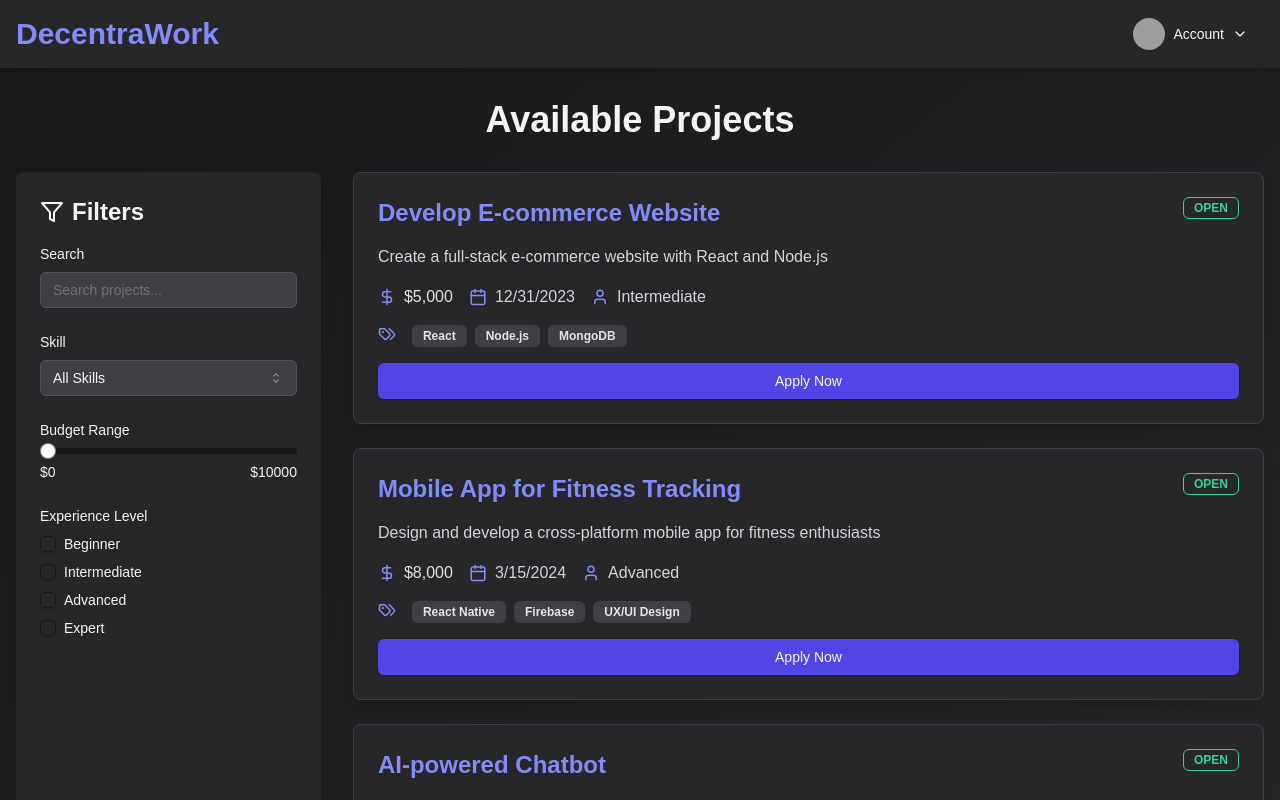
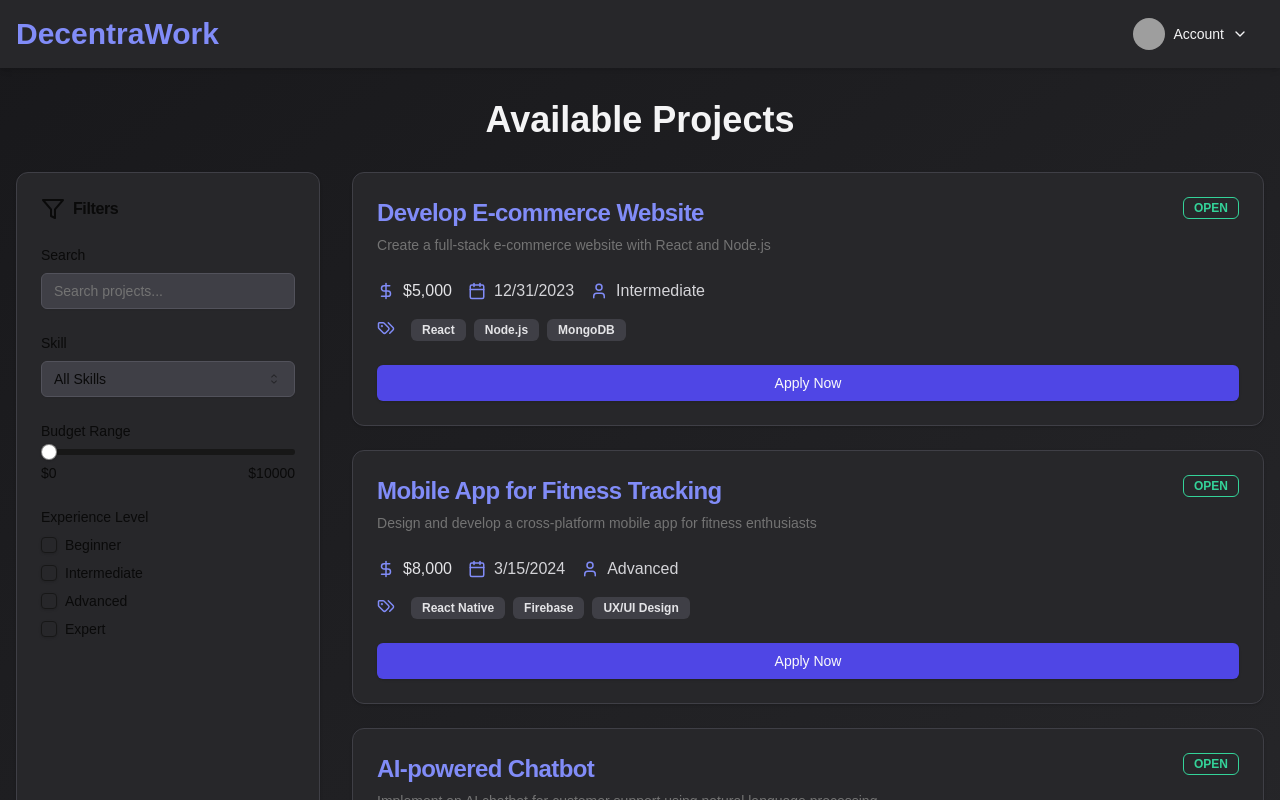
Before and after one commit to Absterrg0/DecentraWork, a Next.js app: page /listing in a window 1280 px wide. Shown: the top 800 px of the page. Built offline with nearby package versions, Linux system fonts and the light colour scheme; grey boxes are pictures that could not be loaded.

Commit message:
Basic Listing Done

```diff
--- a/app/listing/page.tsx
+++ b/app/listing/page.tsx
@@ -7,10 +7,29 @@ import { Button } from "@/components/ui/button";
 import { Input } from "@/components/ui/input";
 import { Badge } from "@/components/ui/badge";
 import { Avatar, AvatarFallback, AvatarImage } from "@/components/ui/avatar";
-import { DropdownMenu, DropdownMenuContent, DropdownMenuItem, DropdownMenuTrigger } from "@/components/ui/dropdown-menu";
-import { Select, SelectContent, SelectItem, SelectTrigger, SelectValue } from "@/components/ui/select";
+import {
+  DropdownMenu,
+  DropdownMenuContent,
+  DropdownMenuItem,
+  DropdownMenuTrigger
+} from "@/components/ui/dropdown-menu";
+import {
+  Select,
+  SelectContent,
+  SelectItem,
+  SelectTrigger,
+  SelectValue
+} from "@/components/ui/select";
 import { Slider } from "@/components/ui/slider";
 import { Checkbox } from "@/components/ui/checkbox";
+import {
+  Card,
+  CardContent,
+  CardDescription,
+  CardFooter,
+  CardHeader,
+  CardTitle,
+} from "@/components/ui/card";
 
 interface Project {
   id: number;
@@ -63,7 +82,7 @@ export default function MainJobListingPage() {
   const [projects, setProjects] = useState<Project[]>([]);
   const [searchTerm, setSearchTerm] = useState<string>('');
   const [selectedSkill, setSelectedSkill] = useState<string>('all');
-  const [budgetRange, setBudgetRange] = useState<[number, number]>([0, 10000]);
+  const [budgetRange, setBudgetRange] = useState<number[]>([0, 10000]);
   const [selectedExperience, setSelectedExperience] = useState<string[]>([]);
 
   useEffect(() => {
@@ -117,12 +136,14 @@ export default function MainJobListingPage() {
 
         <div className="flex flex-col md:flex-row gap-8">
           {/* Filters */}
-          <div className="w-full md:w-1/4 bg-zinc-800 p-6 rounded-lg shadow-lg">
-            <h3 className="text-2xl font-semibold mb-4 flex items-center">
+          <Card className="w-full md:w-1/4 bg-zinc-800 border-zinc-700">
+            <CardHeader>
+              <CardTitle className="flex items-center">
                 <Filter className="mr-2" size={24} />
                 Filters
-            </h3>
-            <div className="space-y-6">
+              </CardTitle>
+            </CardHeader>
+            <CardContent className="space-y-6">
               <div>
                 <label className="block mb-2 text-sm font-medium">Search</label>
                 <Input
@@ -181,8 +202,8 @@ export default function MainJobListingPage() {
                   </div>
                 ))}
               </div>
-            </div>
-          </div>
+            </CardContent>
+          </Card>
 
           {/* Project Listings */}
           <div className="w-full md:w-3/4">
@@ -195,16 +216,18 @@ export default function MainJobListingPage() {
                     animate={{ opacity: 1, y: 0 }}
                     exit={{ opacity: 0, y: -20 }}
                     transition={{ duration: 0.3 }}
-                    className="bg-zinc-800 rounded-lg shadow-lg overflow-hidden border border-zinc-700 hover:border-indigo-500 transition-colors duration-300"
                   >
-                    <div className="p-6">
-                      <div className="flex justify-between items-start mb-4">
-                        <h3 className="text-2xl font-semibold text-indigo-400">{project.title}</h3>
+                    <Card className="bg-zinc-800 border-zinc-700 hover:border-indigo-500 transition-colors duration-300">
+                      <CardHeader>
+                        <div className="flex justify-between items-start">
+                          <CardTitle className="text-2xl font-semibold text-indigo-400">{project.title}</CardTitle>
                           <Badge variant="outline" className="text-emerald-400 border-emerald-400">
                             {project.status}
                           </Badge>
                         </div>
-                      <p className="text-zinc-300 mb-4">{project.description}</p>
+                        <CardDescription>{project.description}</CardDescription>
+                      </CardHeader>
+                      <CardContent>
                         <div className="flex flex-wrap gap-4 mb-4">
                           <div className="flex items-center">
                             <DollarSign className="text-indigo-400 mr-2" size={18} />
@@ -219,7 +242,7 @@ export default function MainJobListingPage() {
                             <span className="text-zinc-300">{project.experience}</span>
                           </div>
                         </div>
-                      <div className="flex flex-wrap gap-2 mb-4">
+                        <div className="flex flex-wrap gap-2">
                           <Tags className="text-indigo-400 mr-2" size={18} />
                           {project.skillTags.map((tag, index) => (
                             <Badge key={index} variant="secondary" className="bg-zinc-700 text-zinc-200">
@@ -227,10 +250,13 @@ export default function MainJobListingPage() {
                             </Badge>
                           ))}
                         </div>
+                      </CardContent>
+                      <CardFooter>
                         <Button variant="default" className="w-full bg-indigo-600 hover:bg-indigo-700 transition-colors duration-300">
                           Apply Now
                         </Button>
-                    </div>
+                      </CardFooter>
+                    </Card>
                   </motion.div>
                 ))}
               </div>
```
Lines whose indentation alone changed are shown as unchanged.
